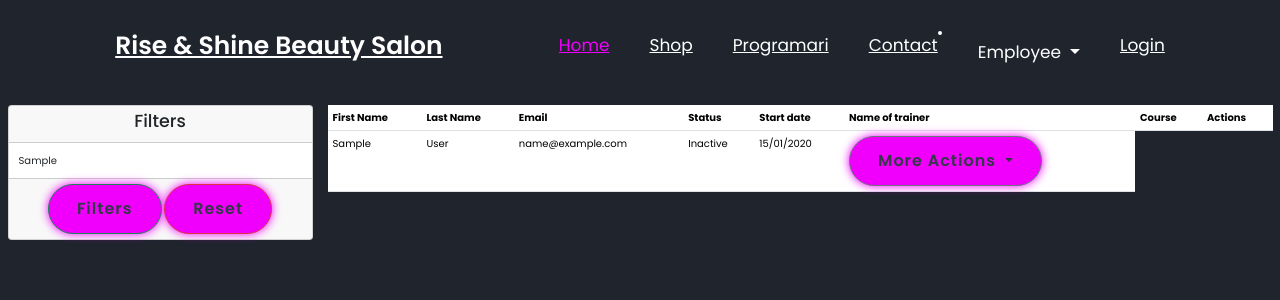
After one commit to klosebygeo/beautyweb, a Django app: template templates/employee/list_of_employees.html in a window 1280 px wide. The commit adds this page. Shown: the top 300 px of the page. Run offline with Django 4.2, Linux system fonts and the light colour scheme; the template is opened without the code that fills it: most values are stand-ins (such as "Sample title", 1, 10 or a date in 2020).

Commit message:
commit employee

```diff
--- /dev/null
+++ b/templates/employee/list_of_employees.html
@@ -0,0 +1,123 @@
+{% extends 'base.html' %}
+{% block title %} List of employees {% endblock %}
+
+{% block content %}
+<br>
+    <br>
+    <br>
+    <br>
+    <br>
+    <br>
+    <br>
+    <div class="container-fluid">
+        <div class="row">
+            <div class="col-md-3">
+                <div class="card">
+                    <div class="card-header">
+                        <h3 class="text-center">
+                            Filters
+                        </h3>
+                    </div>
+                    <form method="get">
+                        <div class="card-body">
+                            {{ form_filters.as_p }}
+                        </div>
+                        <div class="card-footer text-center">
+                            <button type="submit" class="btn btn-outline-success">Filters</button>
+                            <a href="{% url 'list-of-employees' %}" class="btn btn-outline-danger">Reset</a>
+                        </div>
+                    </form>
+                </div>
+            </div>
+            <div class="col-md-9">
+                {#                {{ current_datetime }}#}
+                {#                {% for trainer in get_all_trainers %}#}
+                {#                    <p>{{ trainer.first_name }} {{ trainer.last_name }} {{ trainer.course }}</p>#}
+                {##}
+                {#                {% endfor %}#}
+                {% if all_employees %}
+                    <table class="table">
+                        <thead>
+                        <tr>
+                            <th> First Name</th>
+                            <th> Last Name</th>
+                            <th> Email</th>
+                            <th> Status</th>
+                            <th> Start date</th>
+                            <th> Name of trainer</th>
+                            <th> Course</th>
+                            <th> Actions</th>
+                        </tr>
+                        </thead>
+                        <tbody>
+                        {% for employee in all_employees %}
+                            <tr>
+                                <td>{{ employee.first_name }}</td>
+                                <td>{{ employee.last_name }}</td>
+                                <td>{{ employee.email }}</td>
+                                <td>{% if employee.active %} Active {% else %} Inactive {% endif %}</td>
+                                <td>{{ employee.start_date|date:"d/m/Y" }}</td>
+                                <td>
+                                    <div class="dropdown">
+                                        <button class="btn btn-secondary dropdown-toggle" type="button"
+                                                data-bs-toggle="dropdown" aria-expanded="false">
+                                            More Actions
+                                        </button>
+                                        <ul class="dropdown-menu">
+
+                                            <li><a class="dropdown-item" href="{% url 'update-employee' employee.id %}">Update</a>
+                                            </li>
+
+                                            <li><a class="dropdown-item" href="{% url 'delete-employee' employee.id %}">Delete</a>
+                                            </li>
+
+                                            <li><a class="dropdown-item" href="{% url 'details-employee' employee.id %}">View</a>
+                                            </li>
+
+                                            <li>
+                                                <button type="button" class="dropdown-item" data-bs-toggle="modal"
+                                                        data-bs-target="#employee_{{ employee.id }}">
+                                                    Inactivate
+                                                </button>
+                                            </li>
+
+                                        </ul>
+                                    </div>
+                                </td>
+                            </tr>
+                            {%  if perms.employee.inactivate_employee %}
+                            <!-- Modal -->
+                            <div class="modal fade" id="employee_{{ employee.id }}" tabindex="-1"
+                                 aria-labelledby="exampleModalLabel"
+                                 aria-hidden="true">
+                                <div class="modal-dialog">
+                                    <div class="modal-content">
+                                        <div class="modal-header">
+                                            <h1 class="modal-title fs-5" id="exampleModalLabel">{{ employee }}</h1>
+                                            <button type="button" class="btn-close" data-bs-dismiss="modal"
+                                                    aria-label="Close"></button>
+                                        </div>
+                                        <div class="modal-body">
+                                            Are you sure you want to deactivate {{ employee }} ?
+                                        </div>
+                                        <div class="modal-footer">
+                                            <button type="button" class="btn btn-secondary" data-bs-dismiss="modal">
+                                                No
+                                            </button>
+                                            <a href="{% url 'deactivate-employee' employee.id %}" class="btn btn-danger">Yes</a>
+                                        </div>
+                                    </div>
+                                </div>
+                            </div>
+                            {% endif %}
+                        {% endfor %}
+                        </tbody>
+                    </table>
+                {% else %}
+                    <h3 class="text-center">No employees</h3>
+                {% endif %}
+            </div>
+        </div>
+    </div>
+
+{% endblock %}
--- a/templates/navbar.html
+++ b/templates/navbar.html
@@ -4,13 +4,21 @@
     <i class='bx bx-menu' id="menu-icon"></i>
 
     <nav class="navbar">
-        <a href="{% url 'homepage' %}"  class="active">Home</a>
+        <a href="{% url 'homepage' %}" class="active">Home</a>
         <a href="{% url 'shop' %}" style="--i:3">Shop</a>
         <a href="#programari" style="--i:3">Programari</a>
         <a href="{% url 'contact-us' %}" style="--i:4">Contact</a>
+        <li class="nav-item dropdown">
+            <a class="nav-link dropdown-toggle" href="#" role="button" data-bs-toggle="dropdown"
+               aria-expanded="false">
+                Employee
+            </a>
+            <ul class="dropdown-menu">
+                <li><a class="dropdown-item" href="{% url 'create-employee' %}">Create a new employee</a></li>
+                <li><a class="dropdown-item" href="{% url 'list-of-employees' %}">List of employees</a>
+                </li>
+            </ul>
+        </li>
         <a href="#login" style="--i:5">Login</a>
     </nav>
-
-
-
 </header>
```
Also changed, not shown: employee/filters.py (added, +43 -0 lines), employee/forms.py (added, +53 -0 lines), employee/urls.py (added, +12 -0 lines), templates/employee/create_employee.html (added, +52 -0 lines), templates/employee/delete_employee.html (added, +28 -0 lines), templates/employee/details_employee.html (added, +26 -0 lines), templates/employee/search.html (added, +34 -0 lines), templates/employee/update_employee.html (added, +28 -0 lines).
